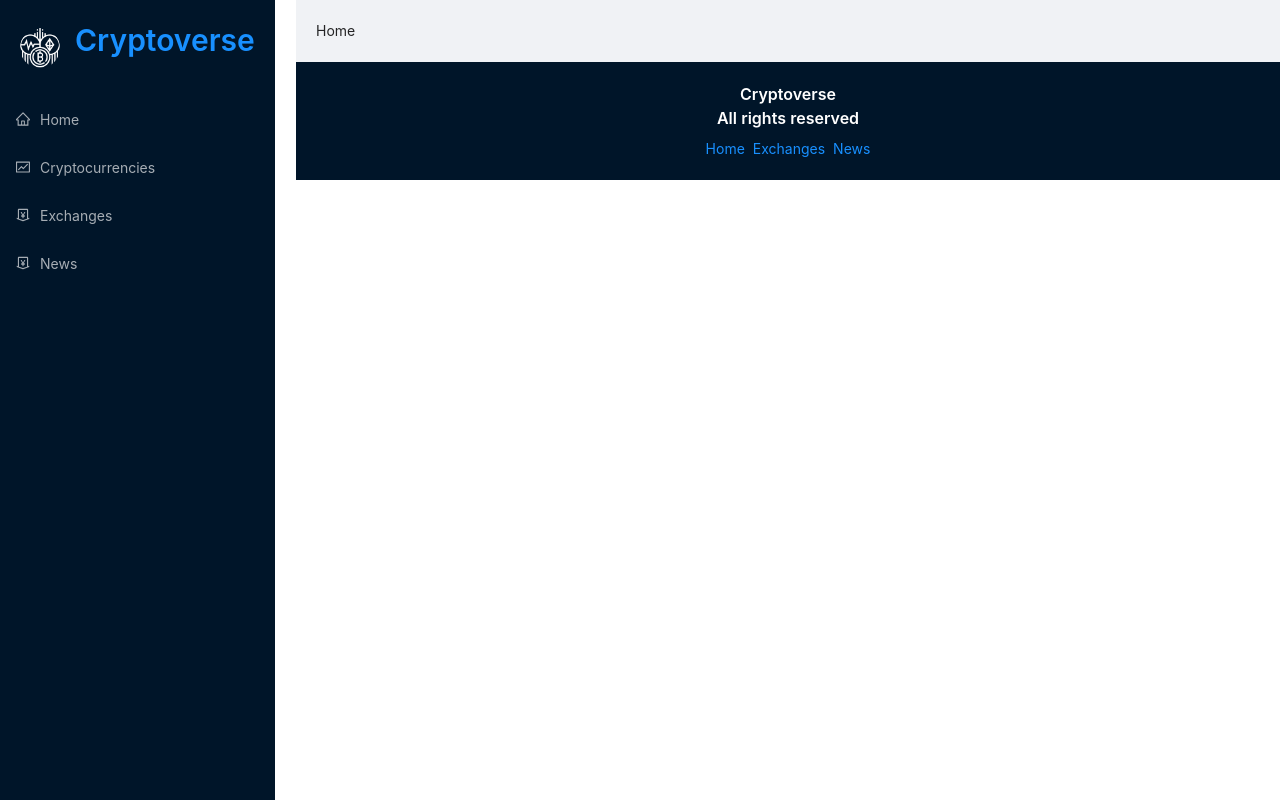
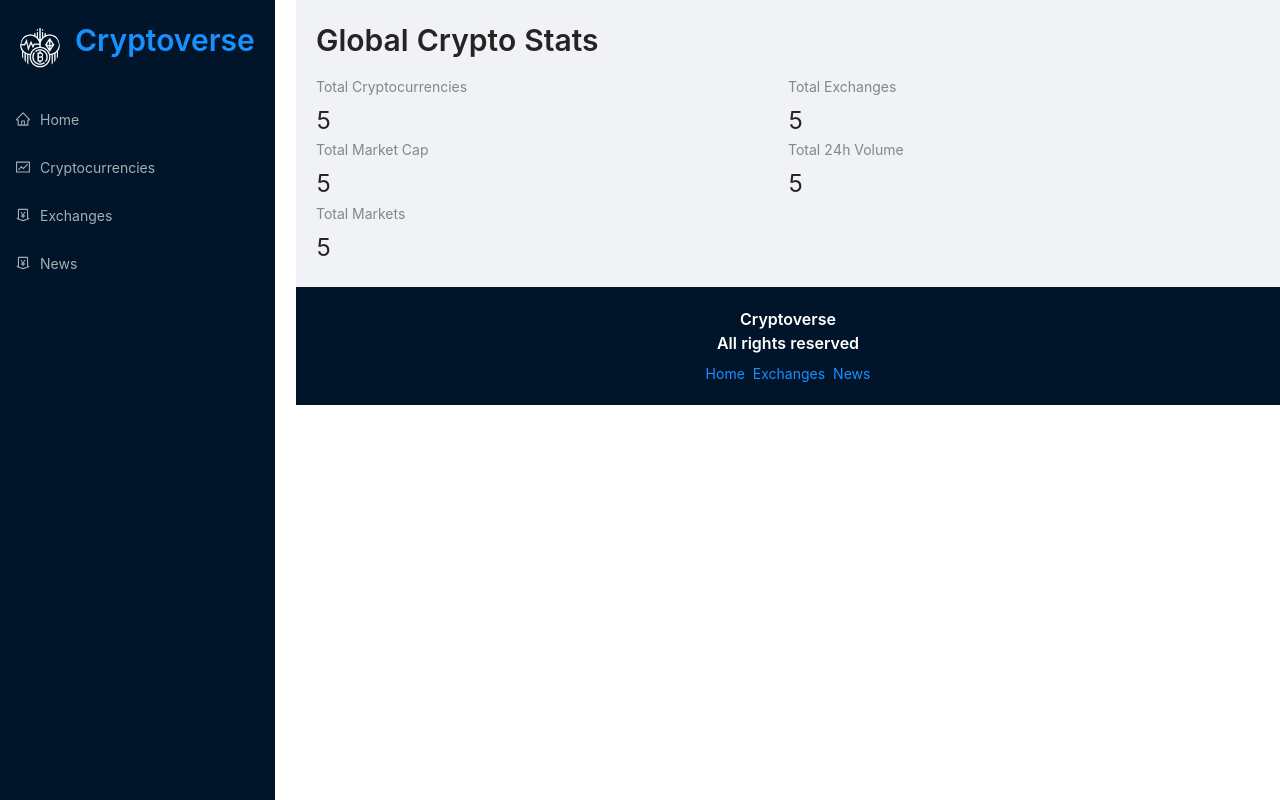
Before and after one commit to Anvarmirzo/cryptocurrency, a React (Create React App) app: page / in a window 1280 px wide. Built offline with nearby package versions, Linux system fonts and the light colour scheme.

Commit message:
completed homepage (#2)

```diff
--- a/src/pages/Home/index.tsx
+++ b/src/pages/Home/index.tsx
@@ -1,12 +1,17 @@
 import React from 'react';
-import {Navbar} from "../../components";
-import {Layout} from "antd";
+import {Col, Row, Statistic, Typography} from 'antd';
 
-interface HomePageProps {
-
-};
-export const HomePage = (props: HomePageProps) => {
+export const HomePage = () => {
     return (
-        <div>Home</div>
+        <>
+            <Typography.Title level={2} className="heading">Global Crypto Stats</Typography.Title>
+            <Row>
+                <Col span={12}><Statistic title='Total Cryptocurrencies' value={5}/></Col>
+                <Col span={12}><Statistic title='Total Exchanges' value={5}/></Col>
+                <Col span={12}><Statistic title='Total Market Cap' value={5}/></Col>
+                <Col span={12}><Statistic title='Total 24h Volume' value={5}/></Col>
+                <Col span={12}><Statistic title='Total Markets' value={5}/></Col>
+            </Row>
+        </>
     );
 };
```
